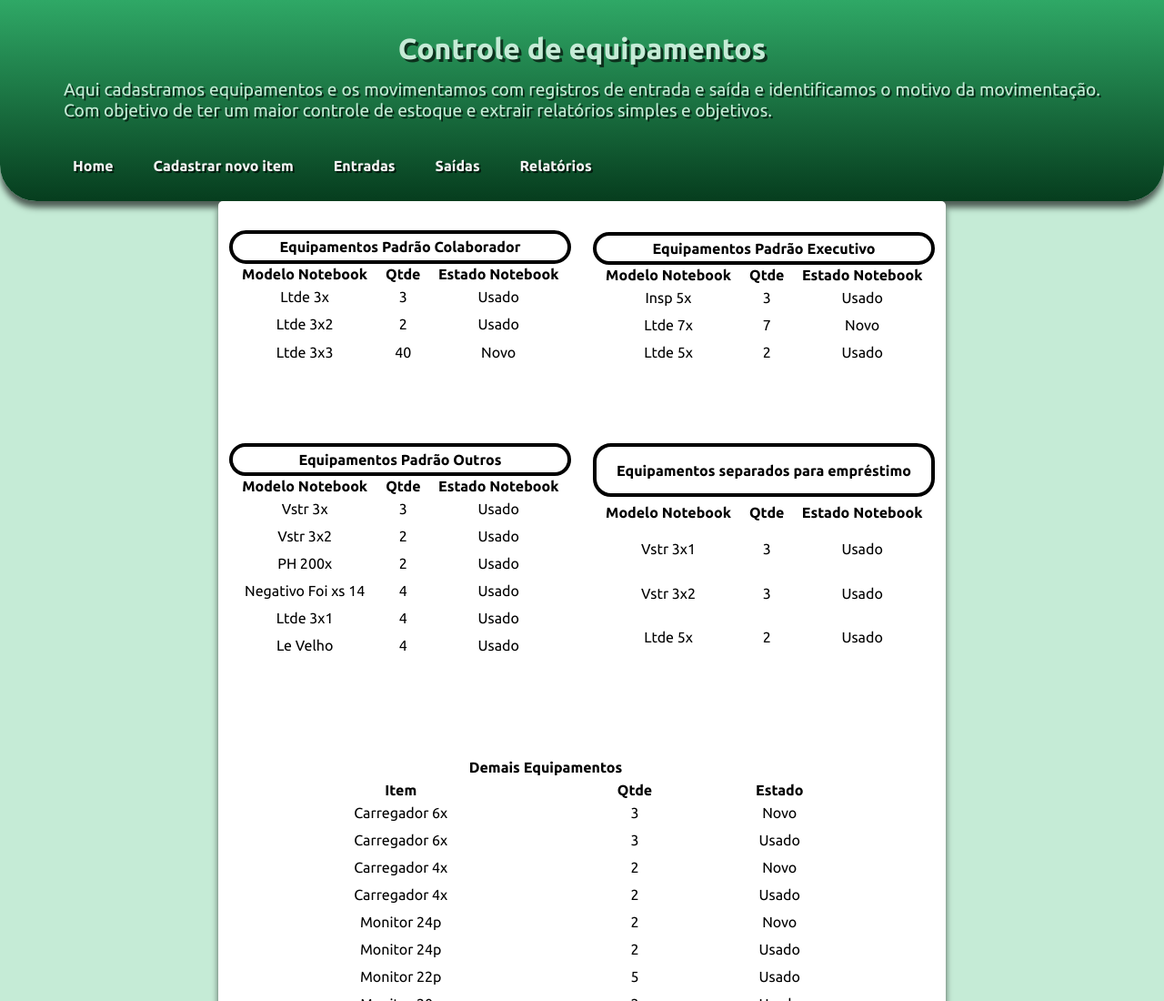
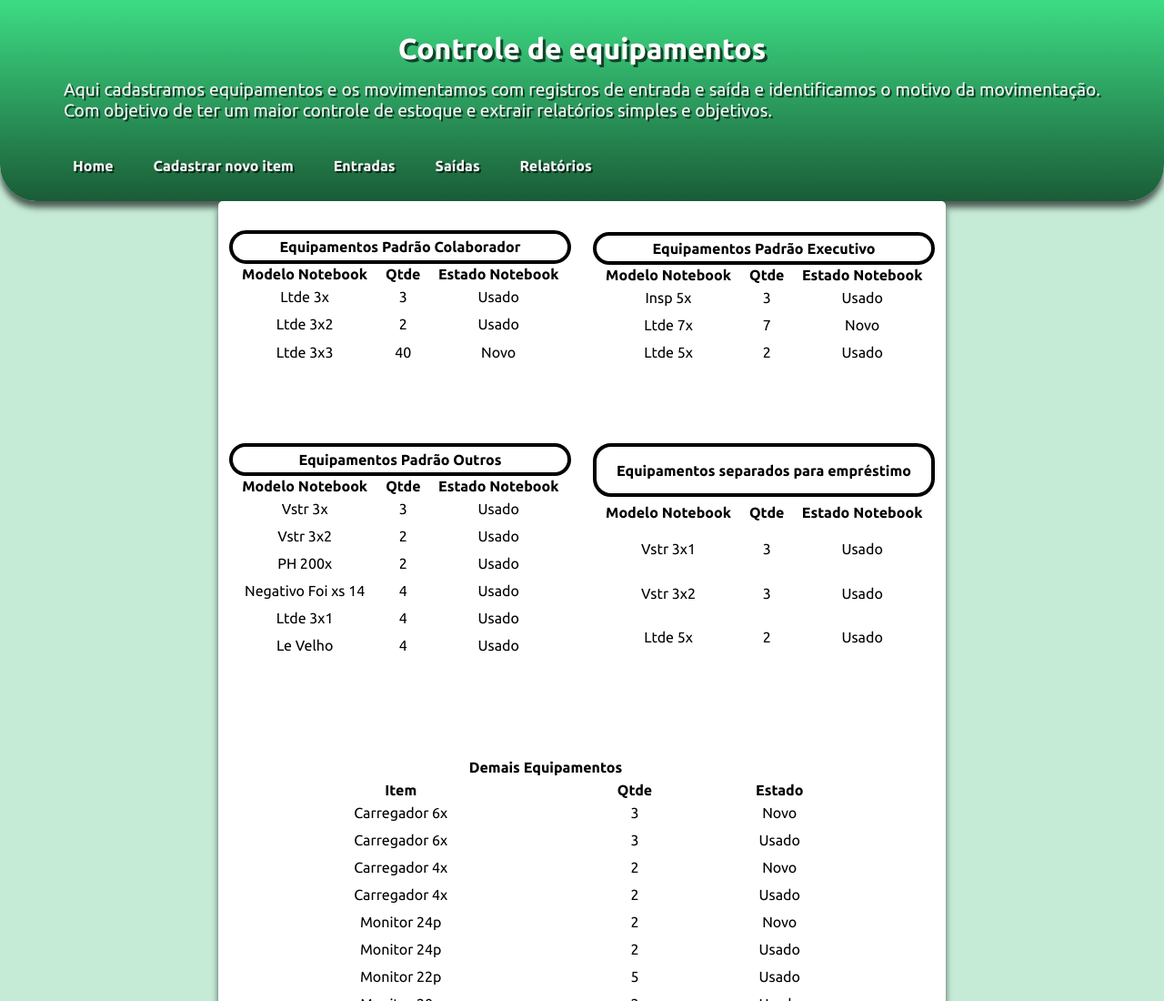
Before and after one commit to JohnMoreno23/Projeto-estoque, a plain HTML site: page index.html in a window 1280 px wide. Shown: the top 1100 px of the page at 91% size. Drawn offline with Linux system fonts and the light colour scheme.

Commit message:
ajustes css

```diff
--- a/links/style.css
+++ b/links/style.css
@@ -22,7 +22,7 @@
 }
 
 header {
-    background-image: linear-gradient(to bottom, var(--cor3), var(--cor5));
+    background-image: linear-gradient(to bottom, var(--cor2), var(--cor4));
     display: flex;
     flex-wrap: wrap;
     min-height: 150px;
@@ -33,12 +33,12 @@ header {
 
 header h1 {
     margin: 5px auto;
-    color: var(--cor0);
+    color: white;
     text-shadow: 3px 3px 0 rgba(0, 0, 0, 0.642);
 }
 
 header p {
-    color: var(--cor0);
+    color: whitesmoke;
     text-align: justify;
     text-shadow: 2px 2px 0 rgba(0, 0, 0, 0.642);
     font-size: 1.2em;
```
